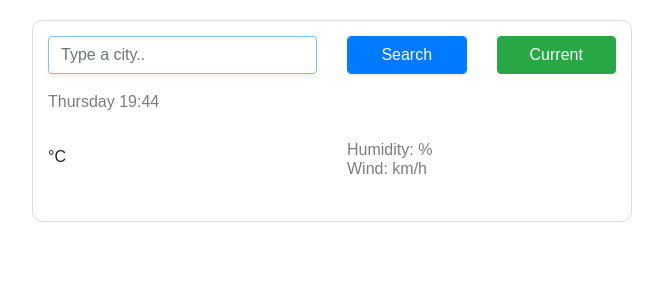
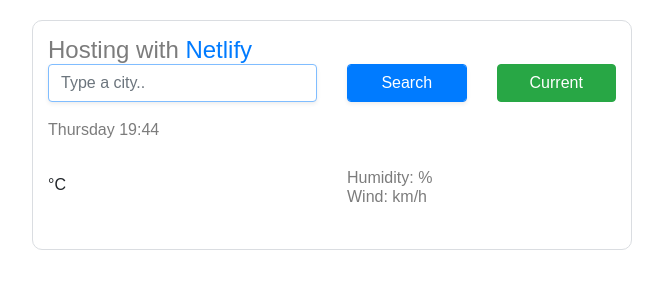
Before and after one commit to FireCandy/plus_hw_w6, a plain HTML site: page index.html in a window 1280 px wide. Shown: the whole page, without its empty margins (308-971 px from the left). Drawn offline with nearby package versions, Linux system fonts and the light colour scheme; files that its build step writes are made by us from their sources; no server answers; files whose address does not match are found by name.

Commit message:
submit the Netlify URL

```diff
--- a/index.html
+++ b/index.html
@@ -18,9 +18,12 @@
   <body>
     <div class="container">
       <div class="weather-app">
+        <h1>Hosting with <a href="http://www.netlify.com">Netlify</a>
+                </h1>
         <form class="search-form" id="search-form">
           <div class="row">
             <div class="col-6">
+
               <input
                 type="search"
                 placeholder="Type a city.."
```
